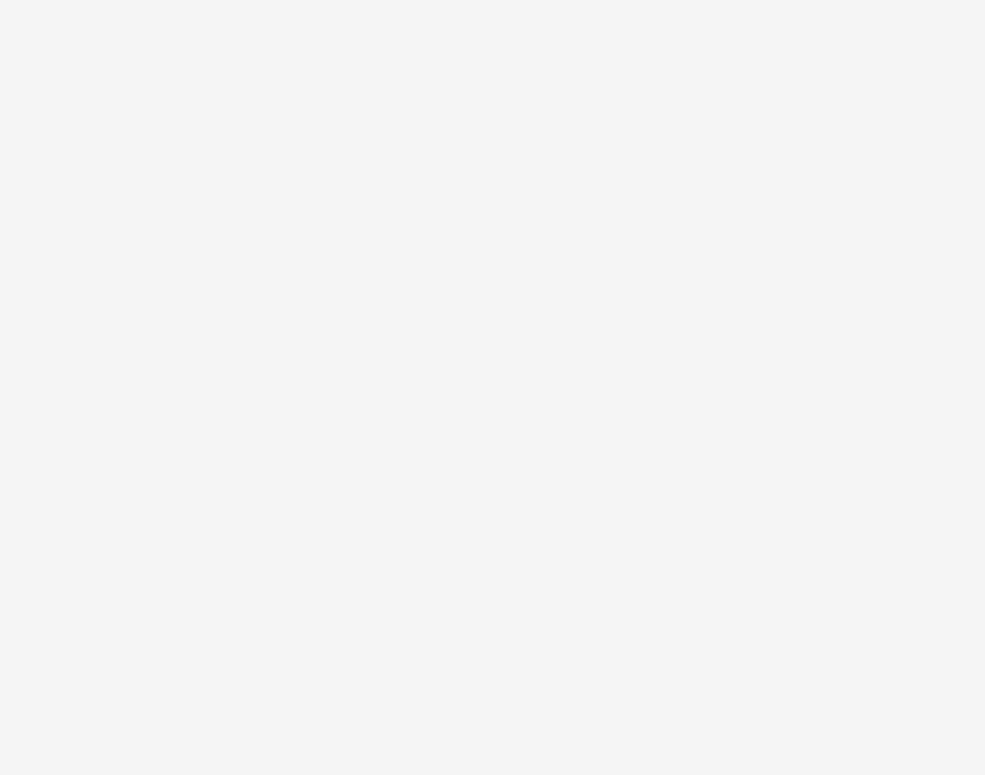
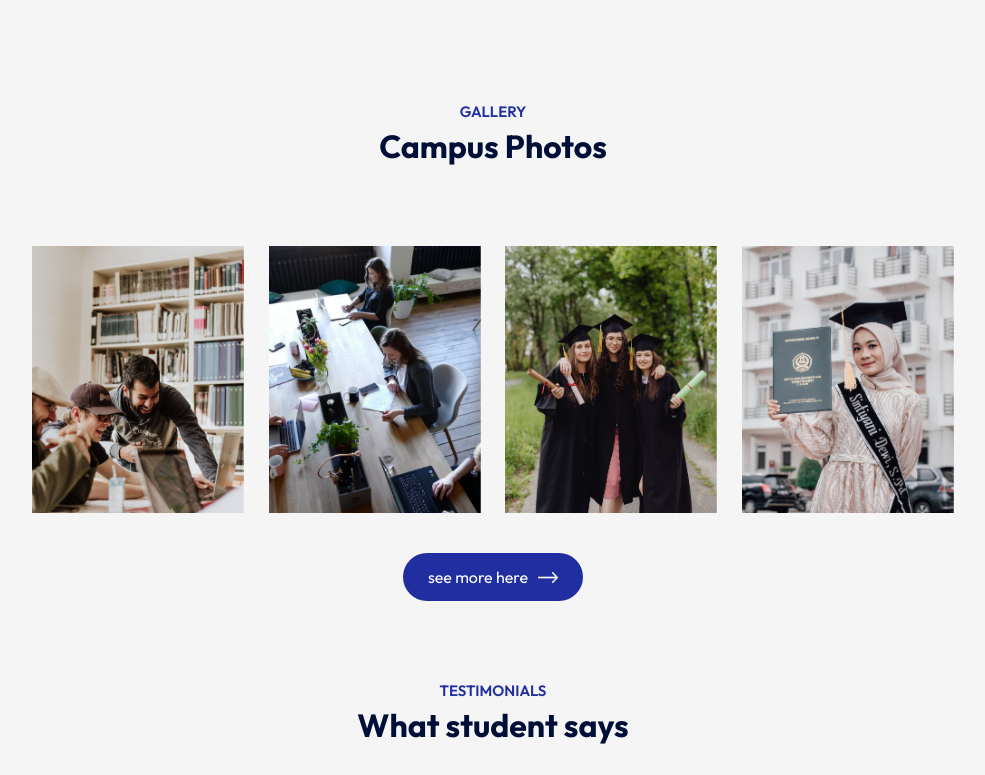
Before and after one commit to Yuvrajithape/College_Website, a React (Vite) app: page / in a window 1280 px wide. Shown: the part 1756-2531 px from the top of the page, without its empty margins (147-1132 px from the left). Before the commit the page ends 1858 px from the top, so only its background shows below. Built offline with nearby package versions, Linux system fonts and the light colour scheme.

Commit message:
Campus section is added succefully

```diff
--- a/src/App.jsx
+++ b/src/App.jsx
@@ -5,6 +5,7 @@
 import Program from './Components/Program/Program.jsx'
 import Title from './Components/Title/Title.jsx'
 import About from './Components/About/About.jsx'
+import Campus from './Components/Campus/Campus.jsx'
 
 function App() {
 
@@ -17,6 +18,9 @@
         <Title subtitle = 'our programs ' title = 'What we Offer'/>
         <Program />
         <About/>
+        <Title subtitle = 'Gallery' title = 'Campus Photos'/>
+        <Campus/>
+        <Title subtitle='Testimonials' title = 'What student says'/>
       </div>
      </div>
   )
--- /dev/null
+++ b/src/Components/Campus/Campus.css
@@ -0,0 +1,14 @@
+.campus{
+    margin:80px auto ;
+    width:90% ;
+    text-align : center;
+}
+.gallery{
+    display:flex;
+    align-items:center;
+    justify-content : space-between;
+    margin-bottom : 40px;
+}
+.gallery img{
+    width : 23%;
+}
--- /dev/null
+++ b/src/Components/Campus/Campus.jsx
@@ -0,0 +1,27 @@
+import React from 'react'
+import './campus.css'
+
+import gallery_1 from '../../assets/gallery-1.png'
+import gallery_2 from '../../assets/gallery-2.png'
+import gallery_3 from '../../assets/gallery-3.png'
+import gallery_4 from '../../assets/gallery-4.png'
+import white_arrow from '../../assets/white-arrow.png'
+
+// Now we can create a component with two ways normal function method and arrow function method
+// Arrow function is shorter method to a fuction nothing else
+
+const Campus = ()=>{
+    return (
+        <div className = 'campus'>
+            <div className ='gallery'>
+                <img src = {gallery_1} alt = ''/>
+                <img src = {gallery_2} alt = ''/>
+                <img src = {gallery_3} alt = ''/>
+                <img src = {gallery_4} alt = ''/>
+            </div>
+            <button className = 'btn dark-btn'> see more here <img src = {white_arrow} alt = 'white arrow'/></button>
+
+        </div>
+    )
+}
+export default Campus ;
--- a/src/Components/Navbar/Navbar.css
+++ b/src/Components/Navbar/Navbar.css
@@ -23,3 +23,7 @@
     margin: 5px 20px;
     font-size: 16px;
 }
+.dark-nav{
+    background-color:blue;
+    transition:0.5s;
+}
--- a/src/Components/Navbar/Navbar.jsx
+++ b/src/Components/Navbar/Navbar.jsx
@@ -1,11 +1,20 @@
 import React from 'react';
 import './Navbar.css';
+import {useState , useEffect} from 'react'
 import Logo from '../../assets/logo.png';
 
 function Navbar(){
+    const [Sticky , setSticky] = useState(false);
+    console.log(Sticky)
+    useEffect(()=>{
+      window.addEventListener('scroll' , ()=>{
+        window.scrollY > 100 ? setSticky(true) : setSticky(false) ;
+      })
+    }, []);
+
     return (
         <>
-           <nav className = 'container'>
+           <nav className = {`container ${Sticky ? 'dark-nav' : '' }`}>
              <img src = {Logo} alt="logo" className = 'logo'/>
              <ul>
                 <li>Home</li>
--- a/src/index.css
+++ b/src/index.css
@@ -36,3 +36,7 @@
     width : 20px ;
     margin-left : 10px ;
 }
+.btn.dark-btn{
+    background:#212EA0 ;
+    color:#fff;
+}
```
